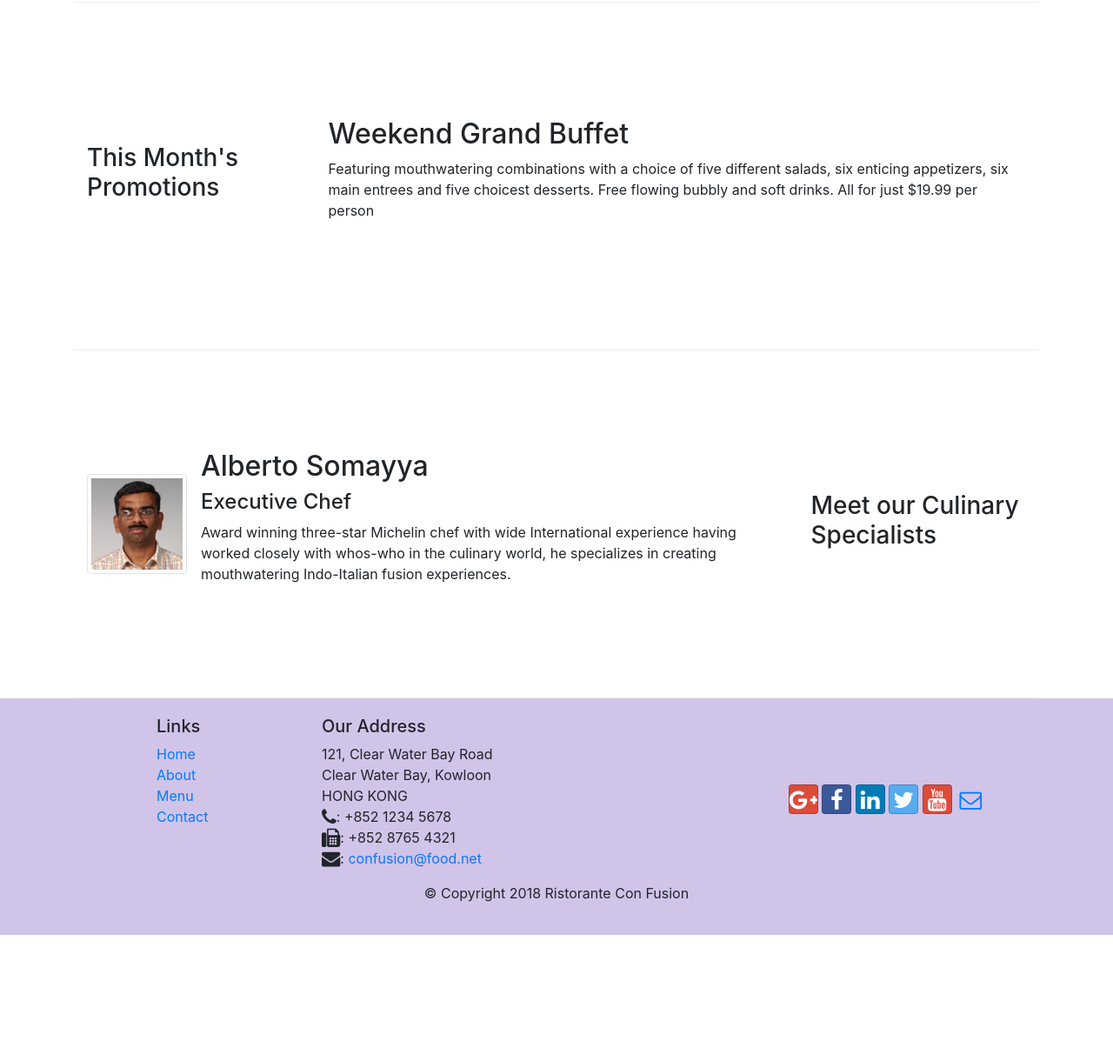
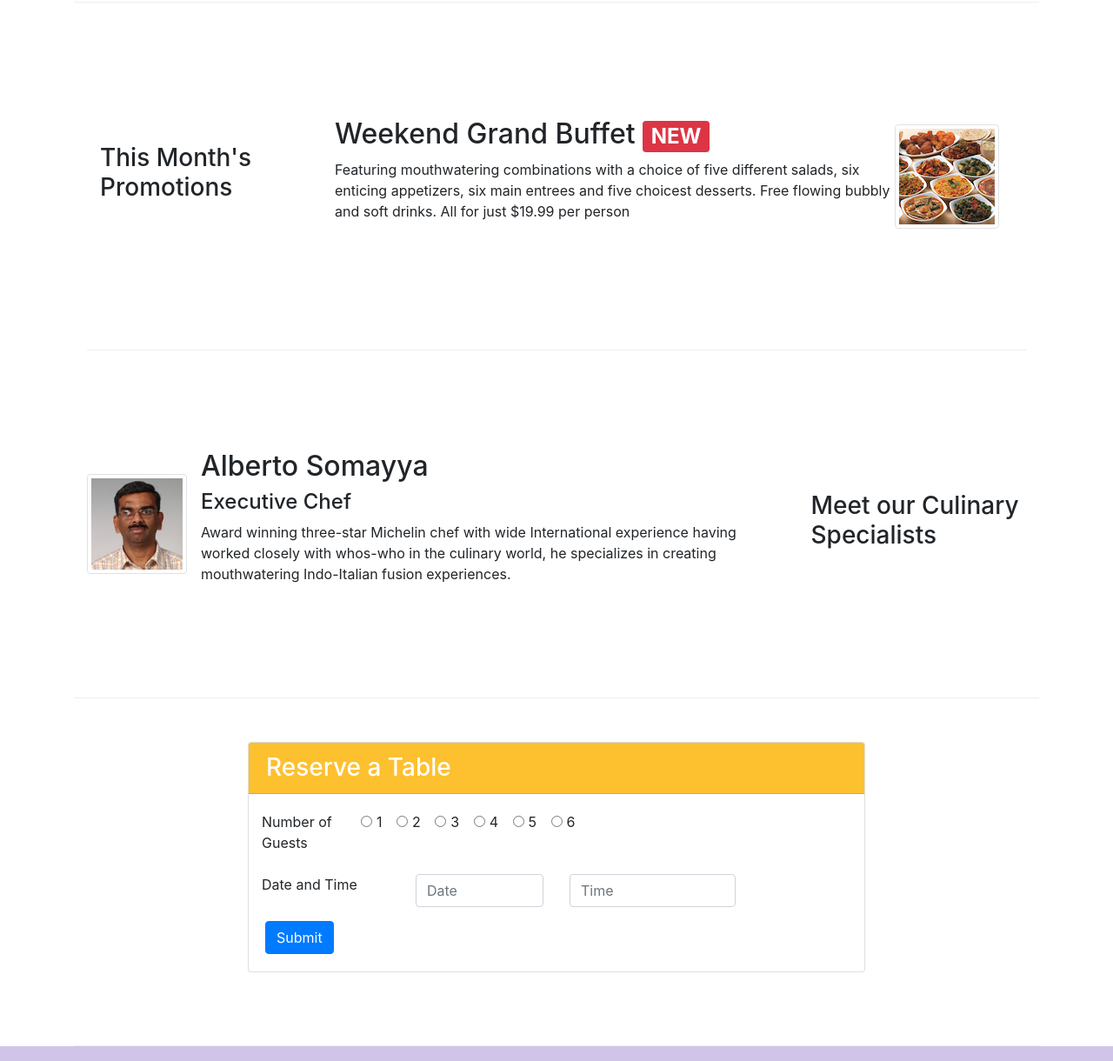
Before and after one commit to gbrwbs/bootstrap, a website: page index.html in a window 1280 px wide. Shown: the part 731-1951 px from the top of the page at 87% size. Before the commit the page ends 1806 px from the top, so only its background shows below. Drawn offline with nearby package versions, Linux system fonts and the light colour scheme.

Commit message:
assignment 2

```diff
--- a/css/styles.css
+++ b/css/styles.css
@@ -37,3 +37,7 @@ body{
 .navbar-dark {
      background-color: #512DA8;
 }
+
+.card-header {
+    background-color: #fdc02f;
+}
--- a/index.html
+++ b/index.html
@@ -37,10 +37,15 @@
             <div class="row row-header">
                 <div class="col-12 col-sm-6">
                     <h1>Ristorante con Fusion</h1>
-                    <p>We take inspiration from the World's best cuisines, and create a unique fusion experience. Our lipsmacking creations will tickle your culinary senses!</p>
+                    <p>We take inspiration from the World's best cuisines, and create a unique fusion experience. Our
+                        lipsmacking creations will tickle your culinary senses!
+                    </p>
                 </div>
-                <div class="col-12 col-sm align-self-center">
+                <div class="col col-sm-3 align-self-center">
                     <img src="img/logo.png" class="img-fluid">
+                </div>
+                <div class="col-sm-3 align-self-center">
+                    <a  class="btn btn-block btn-sm btn-warning" id="reserveButton" href="#myform">Reserve a Table</a>
                 </div>
             </div>
         </div>
@@ -68,13 +73,28 @@
         </div>
 
 
-        <div class="row row-content  align-items-center">
-            <div class="col-12 col-sm-4 col-md-3">
-                <h3>This Month's Promotions</h3>
+
+            <div class="container">
+                <div class="row row-content align-items-center">
+                    <div class="col-12 col-sm-4 order-sm-forst col-md-3">
+                        <h3>This Month's Promotions</h3>
+                    </div>
+            <div class="col col-sm order-sm-last col-md">
+                <div class="media">
+
+                    <div class="media-body">
+                        <h2 class="mt-0">Weekend Grand Buffet <span class="badge badge-danger">NEW</span></h2>
+
+                            <p class="d-none d-sm-block">Featuring mouthwatering combinations with a choice of five different salads, six enticing appetizers, six main entrees and five choicest desserts. Free flowing bubbly and soft drinks. All for just $19.99 per person </p>
+
+                    </div>
+                    <img class="d-flex mr-3 img-thumbnail align-self-center"
+                            src="img/buffet.png" alt="Buffet">
+                </div>
+
             </div>
-            <div class="col col-sm col-md">
-                <h2>Weekend Grand Buffet</h2>
-                <p>Featuring mouthwatering combinations with a choice of five different salads, six enticing appetizers, six main entrees and five choicest desserts. Free flowing bubbly and soft drinks. All for just $19.99 per person </p>
+
+
             </div>
         </div>
 
@@ -97,8 +117,88 @@
                     </div>
                 </div>
             </div>
+
+
         </div>
+        <a id="myform"></a>
+        <div class="row row-content justify-content-center">
+            <div class="col-12 col-sm-8 ">
+                <div class="card justify-content-center">
+                    <h3 class="card-header text-white">Reserve a Table</h3>
+                    <div class="card-body">
+                        <form>
+                            <div class="form-row">
+                                <div class="form-group row">
+                                    <label class="col-sm-3 col-12 form-label">
+                                        Number of Guests
+                                    </label>
+                                    <div class="col-sm-9 col-12">
+                                        <div class="form-check form-check-inline">
+                                            <input class="form-check-input" type="radio" name="inlineRadioOptions"
+                                                id="inlineRadio1" value="option1">
+                                            <label class="form-check-label" for="inlineRadio1">1</label>
+                                        </div>
+                                        <div class="form-check form-check-inline">
+                                            <input class="form-check-input" type="radio" name="inlineRadioOptions"
+                                                id="inlineRadio2" value="option2">
+                                            <label class="form-check-label" for="inlineRadio2">2</label>
+                                        </div>
+                                        <div class="form-check form-check-inline">
+                                            <input class="form-check-input" type="radio" name="inlineRadioOptions"
+                                                id="inlineRadio3" value="option3">
+                                            <label class="form-check-label" for="inlineRadio3">3 </label>
+                                        </div>
+                                        <div class="form-check form-check-inline">
+                                            <input class="form-check-input" type="radio" name="inlineRadioOptions"
+                                                id="inlineRadio4" value="option4">
+                                            <label class="form-check-label" for="inlineRadi4">4</label>
+                                        </div>
+                                        <div class="form-check form-check-inline">
+                                            <input class="form-check-input" type="radio" name="inlineRadioOptions"
+                                                id="inlineRadio5" value="option5">
+                                            <label class="form-check-label" for="inlineRadio5">5</label>
+                                        </div>
+                                        <div class="form-check form-check-inline">
+                                            <input class="form-check-input" type="radio" name="inlineRadioOptions"
+                                                id="inlineRadio6" value="option6">
+                                            <label class="form-check-label" for="inlineRadio6">6 </label>
+                                        </div>
+                                    </div>
+                                </div>
+                            </div>
+
+
+                            <div class="form-row">
+                                <div class="form-group row">
+                                    <label for="date" class="col-sm-3 form-label col-12">
+                                        Date and Time
+                                    </label>
+                                    <div class="col-sm-9 col-12">
+                                        <div class="row">
+                                            <div class="col-sm-4 col-12">
+                                                <input type="text" class="form-control" placeholder="Date" id="date">
+                                            </div>
+                                            <div class="col-sm-5 col-12">
+                                                <input type="text" class="form-control" placeholder="Time" id="time">
+                                            </div>
+                                        </div>
+                                    </div>
+                                </div>
+                            </div>
+                            <div class="form-row">
+                                <button type="submit" class="btn btn-primary ml-1">Submit</button>
+                            </div>
+                        </form>
+
+                    </div>
+                </div>
+
+            </div>
+        </div>
+
     </div>
+
+
 
     <footer class="footer">
         <div class="container">
```
Also changed, not shown: contactus.html (+1 -1 lines).
